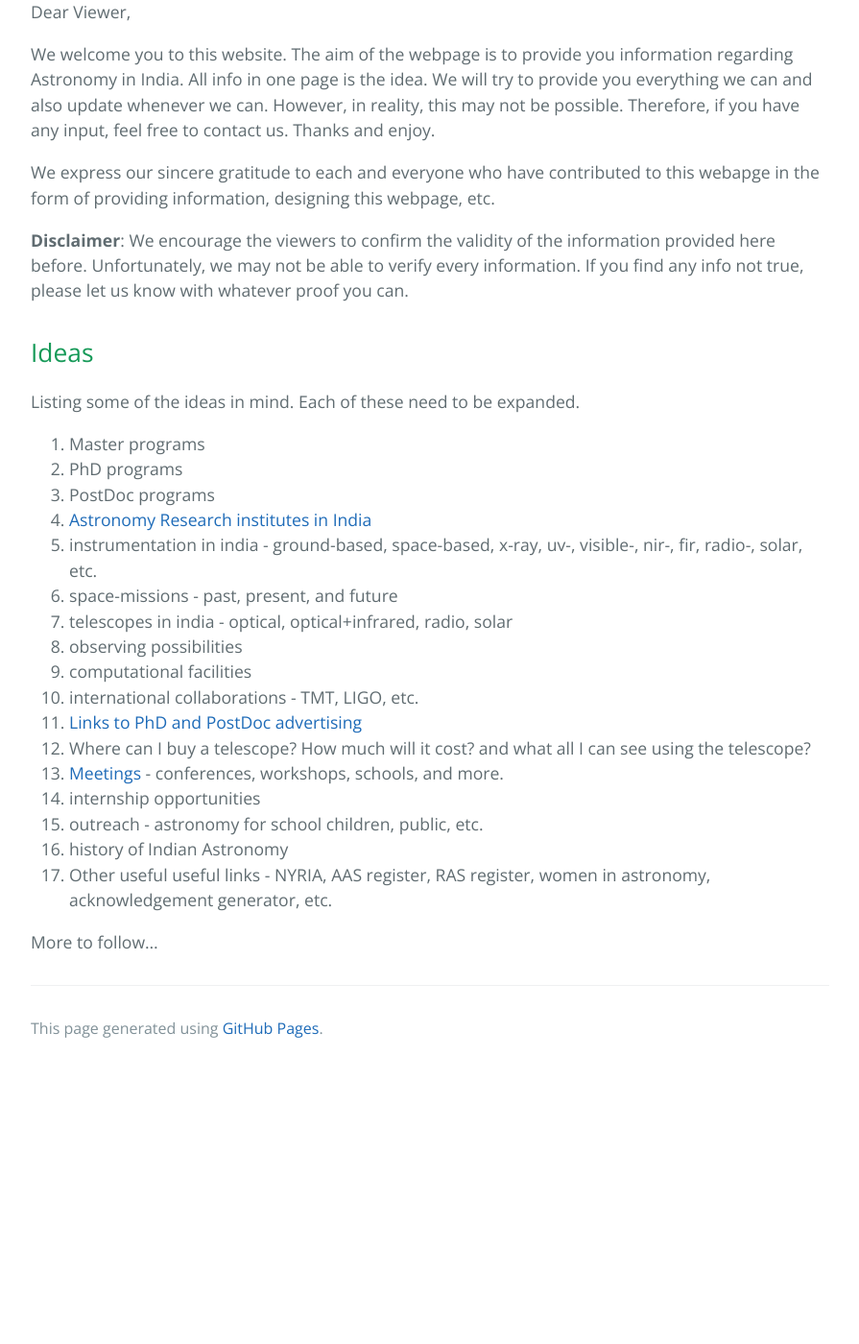
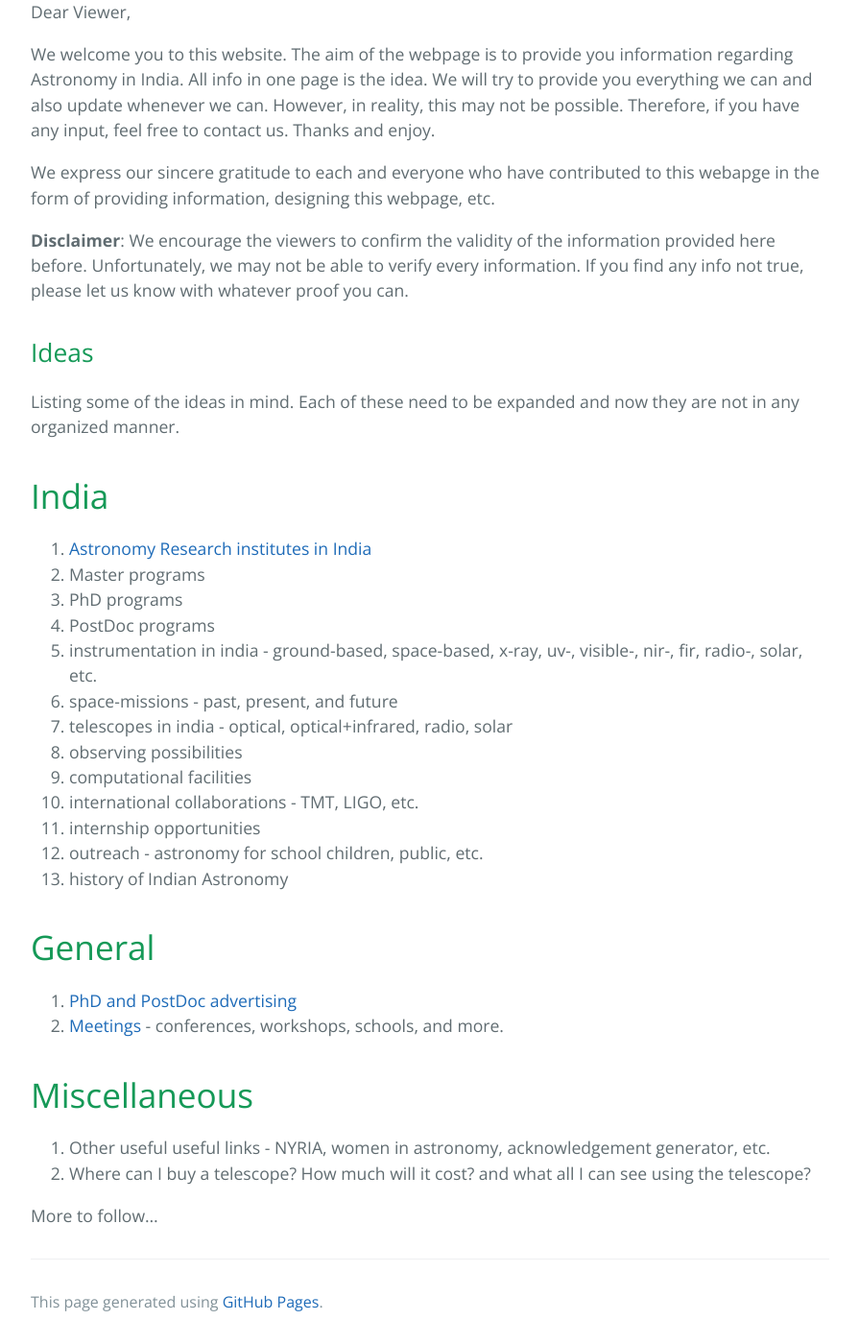
Before and after one commit to kalyanradhakrishnan/Astronomy-In-India, a Jekyll site: the page built from index.md, in a window 1280 px wide and 1400 px high, scrolled down 420 px. Shown: the whole window at 96% size, without its empty margins (192-1087 px from the left). Built offline with Jekyll 4.4.1, drawn with Linux system fonts in a browser that asks for light colours; before the commit the page ends 1535 px from its top, so only the background shows below that.

Commit message:
Update index.md

```diff
--- a/index.md
+++ b/index.md
@@ -15,25 +15,34 @@ __Disclaimer__: We encourage the viewers to confirm the validity of the informat
 
 ## Ideas
 
-Listing some of the ideas in mind. Each of these need to be expanded.
+Listing some of the ideas in mind. Each of these need to be expanded and now they are not in any organized manner.
 
-1. Master programs
-2. PhD programs
-3. PostDoc programs
-4. [Astronomy Research institutes in India](./pages/institutes.md)
+# India
+1. [Astronomy Research institutes in India](./pages/institutes.md)
+2. Master programs
+3. PhD programs
+4. PostDoc programs
 5. instrumentation in india - ground-based, space-based, x-ray, uv-, visible-, nir-, fir, radio-, solar, etc.
 6. space-missions - past, present, and future
 7. telescopes in india - optical, optical+infrared, radio, solar
 8. observing possibilities
 9. computational facilities
 10. international collaborations - TMT, LIGO, etc.
-11. [Links to PhD and PostDoc advertising](./pages/phd_postdoc_ad.md)
-12. Where can I buy a telescope? How much will it cost? and what all I can see using the telescope?
-13. [Meetings](./pages/meetings.md) - conferences, workshops, schools, and more.
-14. internship opportunities
-15. outreach - astronomy for school children, public, etc.
-16. history of Indian Astronomy
-17. Other useful useful links - NYRIA, AAS register, RAS register, women in astronomy, acknowledgement generator, etc.
+12. internship opportunities
+13. outreach - astronomy for school children, public, etc.
+14. history of Indian Astronomy
+
+
+# General
+
+1. [PhD and PostDoc advertising](./pages/phd_postdoc_ad.md)
+2. [Meetings](./pages/meetings.md) - conferences, workshops, schools, and more.
+
+
+# Miscellaneous
+
+1. Other useful useful links - NYRIA, women in astronomy, acknowledgement generator, etc.
+2. Where can I buy a telescope? How much will it cost? and what all I can see using the telescope?
 
 
 More to follow...
```
